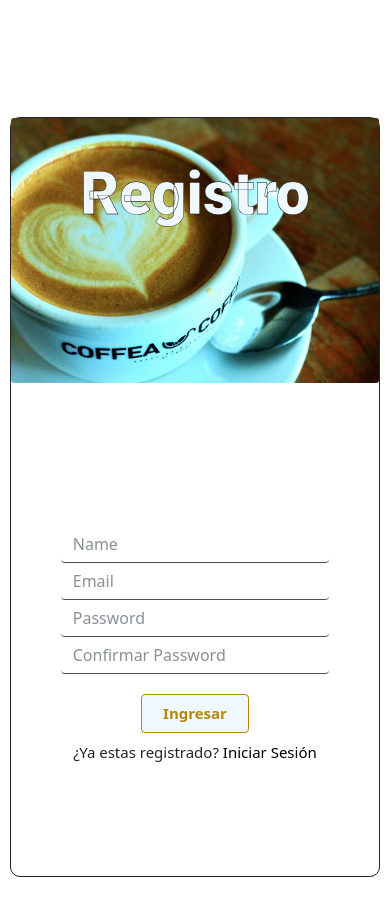
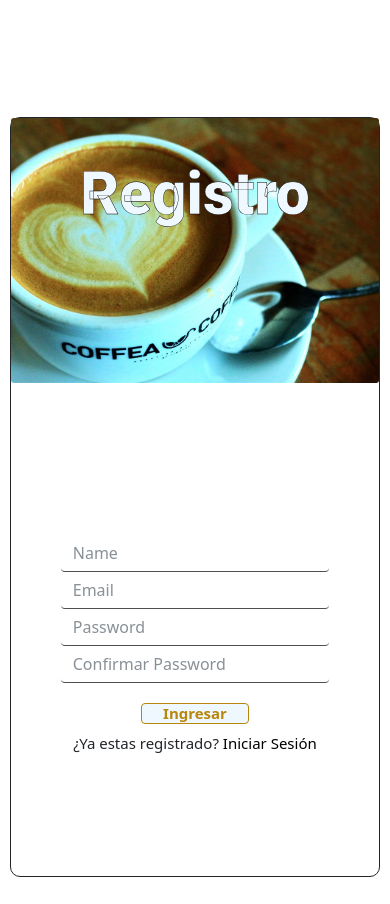
Before and after one commit to CamiloFuentesR/cafe-frontend, a React (Create React App) app: page /auth/register in a window 390 px wide. Built offline with nearby package versions, Linux system fonts and the light colour scheme.

Commit message:
responsive

```diff
--- a/src/styles/components/__auth.scss
+++ b/src/styles/components/__auth.scss
@@ -81,10 +81,11 @@
         flex-direction: row;
         justify-content: space-around;
         margin-top: 20px;
-        text-align: center !important;
+        text-align: center;
         button {
+            text-align: center !important;
             width: 40%;
-            padding: 10px;
+            // padding: 10px;
             color:darkgoldenrod !important;
             border: 1px solid darkgoldenrod !important;
             background-color: aliceblue !important;
@@ -395,7 +396,6 @@
         flex-direction: row;
         justify-content: space-around;
         margin-top: 20px;
-        text-align: center !important;
         button {
             width: 40%;
             padding: 10px;
--- a/src/styles/components/__navBar.scss
+++ b/src/styles/components/__navBar.scss
@@ -6,7 +6,7 @@
 .nav-item, .nav-link{
     border-radius: 10px;
     padding: 10px 20px !important;
-
+    color:  lighten($color: rgb(233, 107, 4), $amount: 10)  ;
 
     &:visited{
         color: rgb(233, 107, 4) !important;
```
